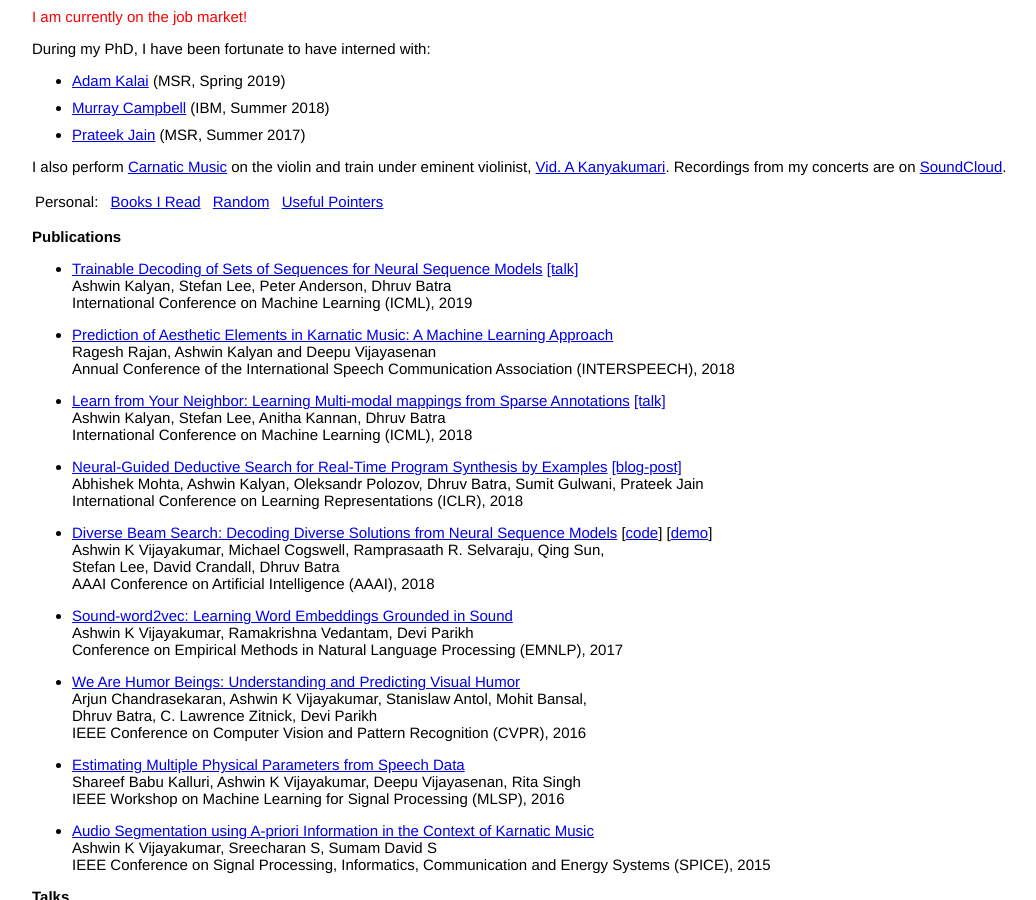
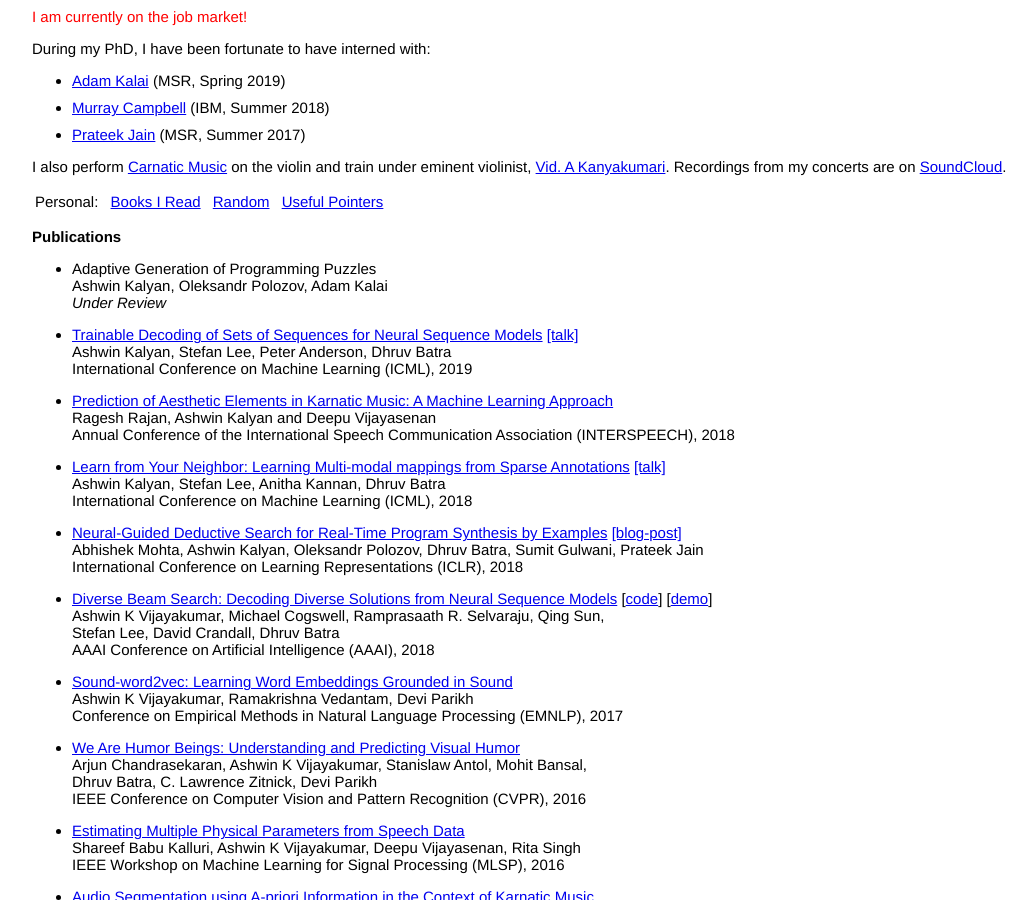
Before and after one commit to ashwinkalyan/ashwinkalyan.github.io, a Jekyll site: the page built from index.md, in a window 1280 px wide and 900 px high, scrolled down 563 px. Shown: the whole window, without its empty margins (36-1072 px from the left). Built offline with Jekyll 4.4.1, drawn with Linux system fonts in a browser that asks for light colours.

Commit message:
adaptive

```diff
--- a/index.md
+++ b/index.md
@@ -21,6 +21,10 @@ Personal: || [Books I Read]({{ site.baseurl }}/books/) || [Random]({{ site.baseu
 
 <b> Publications </b>
 <br>
+- Adaptive Generation of Programming Puzzles <br>
+Ashwin Kalyan, Oleksandr Polozov, Adam Kalai <br>
+<i>Under Review </i> <br>
+
 - [Trainable Decoding of Sets of Sequences for Neural Sequence Models](http://proceedings.mlr.press/v97/kalyan19a.html) [[talk]](https://www.facebook.com/icml.imls/videos/895968107420746/?t=4127) <br>
 Ashwin Kalyan, Stefan Lee, Peter Anderson, Dhruv Batra <br>
 International Conference on Machine Learning (ICML), 2019 <br>
```
